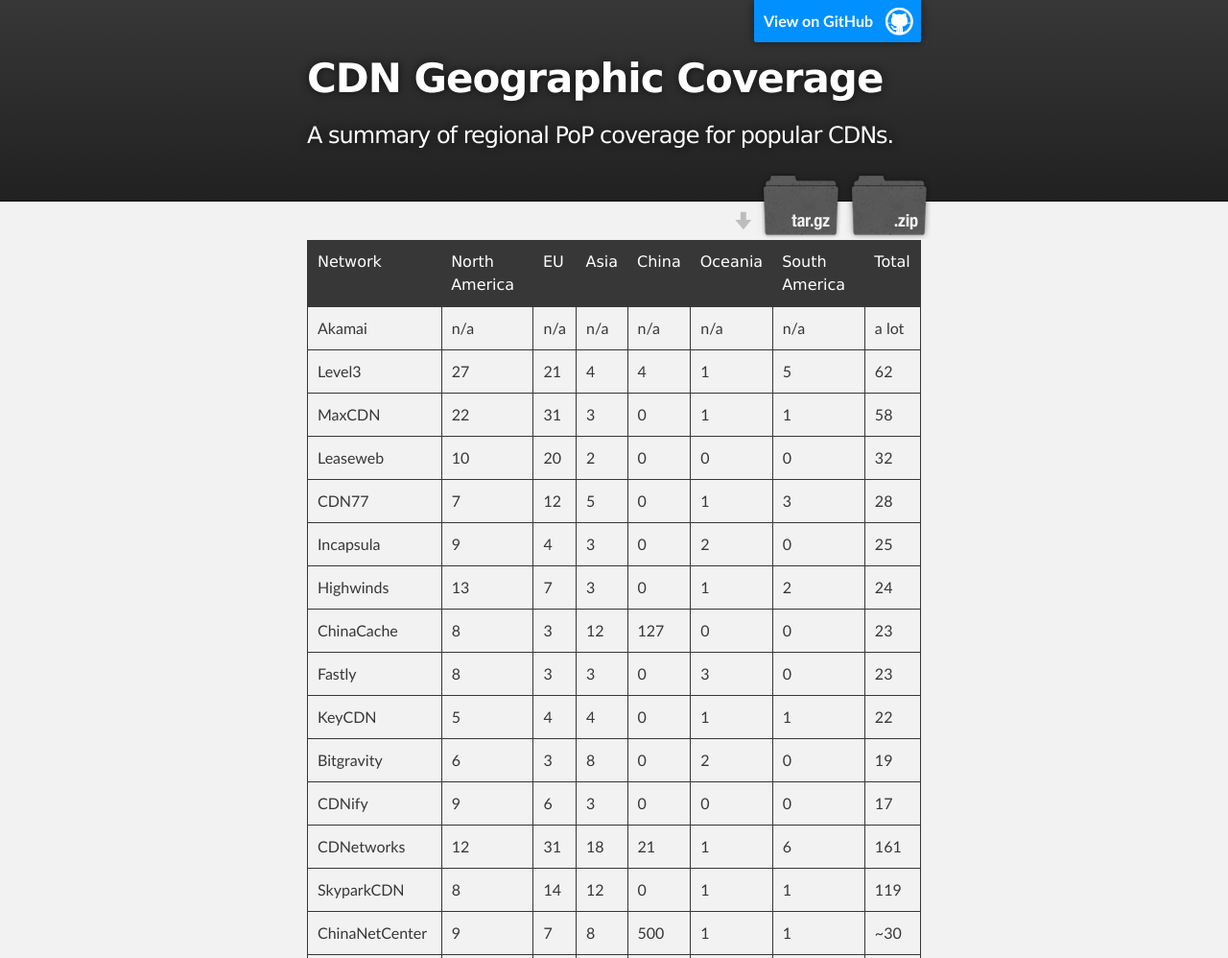
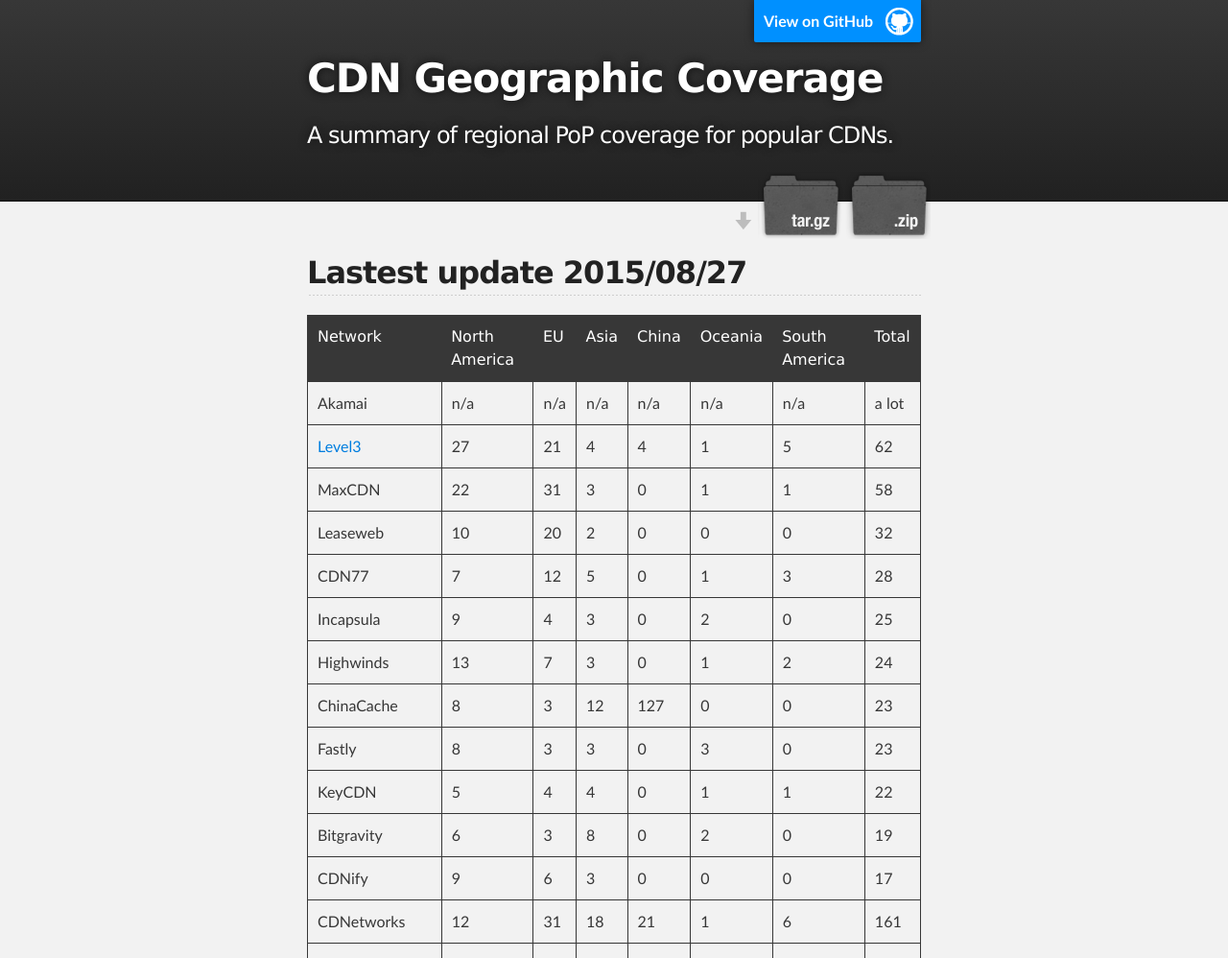
Before and after one commit to USC-NSL/cdn-coverage, a plain HTML site: page index.html in a window 1280 px wide. Shown: the top 998 px of the page at 96% size. Drawn offline with Linux system fonts and the light colour scheme.

```diff
--- a/index.html
+++ b/index.html
@@ -31,7 +31,10 @@
     <!-- MAIN CONTENT -->
     <div id="main_content_wrap" class="outer">
       <section id="main_content" class="inner">
-        <table>
+        <h2>
+<a id="lastest-update-20150827" class="anchor" href="#lastest-update-20150827" aria-hidden="true"><span class="octicon octicon-link"></span></a>Lastest update 2015/08/27</h2>
+
+<table>
 <thead>
 <tr>
 <th>Network</th>
@@ -56,7 +59,7 @@
 <td>a lot</td>
 </tr>
 <tr>
-<td>Level3</td>
+<td><a href="http://maps.level3.com/">Level3</a></td>
 <td>27</td>
 <td>21</td>
 <td>4</td>
```
Also changed, not shown: params.json (+1 -1 lines).
